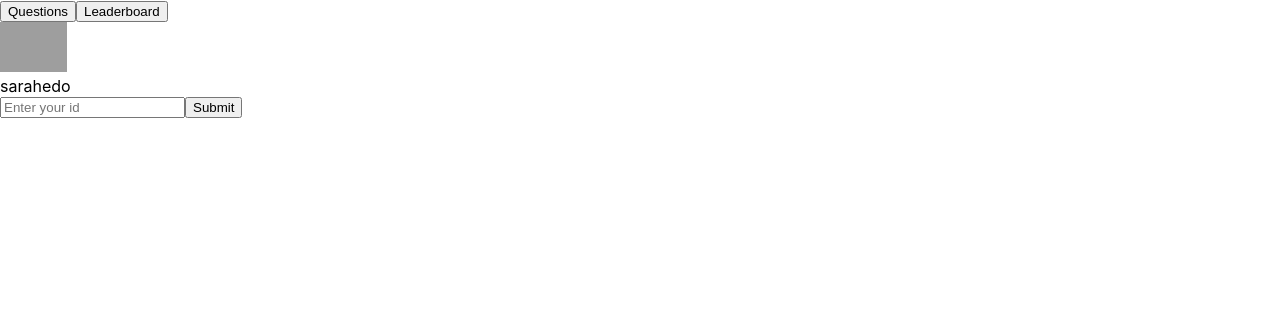
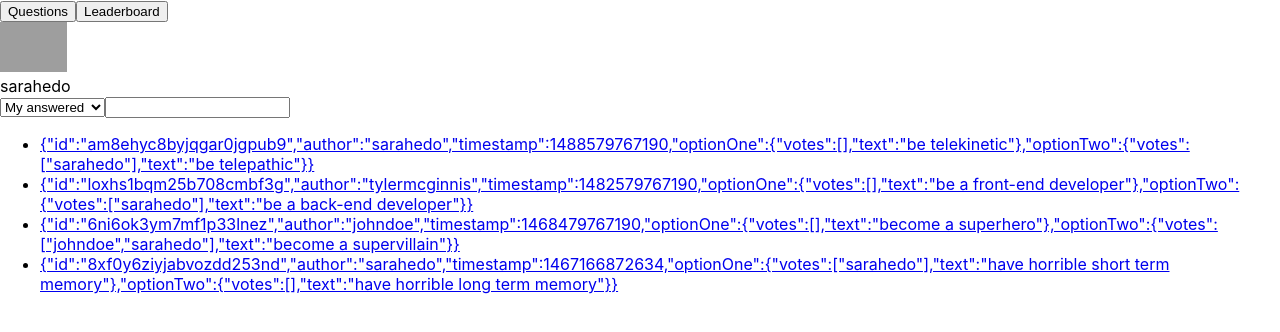
Before and after one commit to SirMatters/udacity_react_would_you_rather, a React (Create React App) app in the folder would_you_rather/: page / in a window 1280 px wide. Shown: the top 332 px of the page. Built offline with nearby package versions, Linux system fonts and the light colour scheme; grey boxes are pictures that could not be loaded.

Commit message:
Add Router and Routing for App, QuestionList-QuestionItem-Question

```diff
--- a/would_you_rather/package.json
+++ b/would_you_rather/package.json
@@ -9,6 +9,7 @@
     "react": "^16.13.1",
     "react-dom": "^16.13.1",
     "react-redux": "^7.2.0",
+    "react-router-dom": "^5.2.0",
     "react-scripts": "3.4.1",
     "redux": "^4.0.5",
     "redux-thunk": "^2.3.0"
--- a/would_you_rather/src/components/App.js
+++ b/would_you_rather/src/components/App.js
@@ -1,6 +1,7 @@
 import React from 'react';
 import { connect } from 'react-redux';
 import { getInitialData } from '../actions/shared';
+import { BrowserRouter as Router, Route } from 'react-router-dom';
 
 import Nav from './Nav';
 import QuestionList from './QuestionList';
@@ -16,18 +17,22 @@
 
   render() {
     return (
-      <div className='App'>
-        {this.props.authedUser ? (
-          <div>
-            <Nav />
-            {/* <QuestionList /> */}
-            {/* <Leaderboard /> */}
-            {/* <NewQuestion /> */}
-            {/* <Question qid={'8xf0y6ziyjabvozdd253nd'} /> */}
+      <Router>
+        <div className='app'>
+          {this.props.authedUser ? (
+            <div>
+              <Nav />
+              <Route path='/' exact component={QuestionList} />
+              <Route path='/leaderboard' component={Leaderboard} />
+              <Route path='/new' component={NewQuestion} />
+              <Route path='/questions/:qid' component={Question} />
+              {/* <Question qid={'8xf0y6ziyjabvozdd253nd'} /> */}
+            </div>
+          ) : (
             <Login />
-          </div>
-        ) : null}
-      </div>
+          )}
+        </div>
+      </Router>
     );
   }
 }
--- a/would_you_rather/src/components/Question.js
+++ b/would_you_rather/src/components/Question.js
@@ -31,7 +31,7 @@
 }
 
 const mapStateToProps = ({ questions, authedUser }, props) => {
-  const { qid } = props;
+  const { qid } = props.match.params;
   const question = questions[qid];
   return { question, authedUser, qid };
 };
--- a/would_you_rather/src/components/QuestionItem.js
+++ b/would_you_rather/src/components/QuestionItem.js
@@ -1,25 +1,21 @@
 import React from 'react';
 import { connect } from 'react-redux';
+import { Link, withRouter } from 'react-router-dom';
 
 class QuestionItem extends React.Component {
-  onClick = (e, id) => {
-    e.preventDefault();
-    alert(`this is a redirect to /questions/:id - ${id}`);
-  };
-
   render() {
-    const { question, id } = this.props;
+    const { question, qid } = this.props;
     return (
-      <div className='question-item' onClick={(e) => this.onClick(e, id)}>
+      <Link to={`/questions/${qid}`} className='question-item'>
         {JSON.stringify(question)}
-      </div>
+      </Link>
     );
   }
 }
 
-const mapStateToProps = ({ questions }, { id }) => {
-  const question = questions[id];
-  return { question, id };
+const mapStateToProps = ({ questions }, { qid }) => {
+  const question = questions[qid];
+  return { question, qid };
 };
 
-export default connect(mapStateToProps)(QuestionItem);
+export default withRouter(connect(mapStateToProps)(QuestionItem));
--- a/would_you_rather/src/components/QuestionList.js
+++ b/would_you_rather/src/components/QuestionList.js
@@ -55,9 +55,9 @@
           />
         </div>
         <ul className='qustions-display'>
-          {questionIds.map((q) => (
-            <li key={q}>
-              <QuestionItem id={q} />
+          {questionIds.map((qid) => (
+            <li key={qid}>
+              <QuestionItem qid={qid} />
             </li>
           ))}
         </ul>
```
Also changed, not shown: 1 other file (tests, documents, lock files or other folders).
